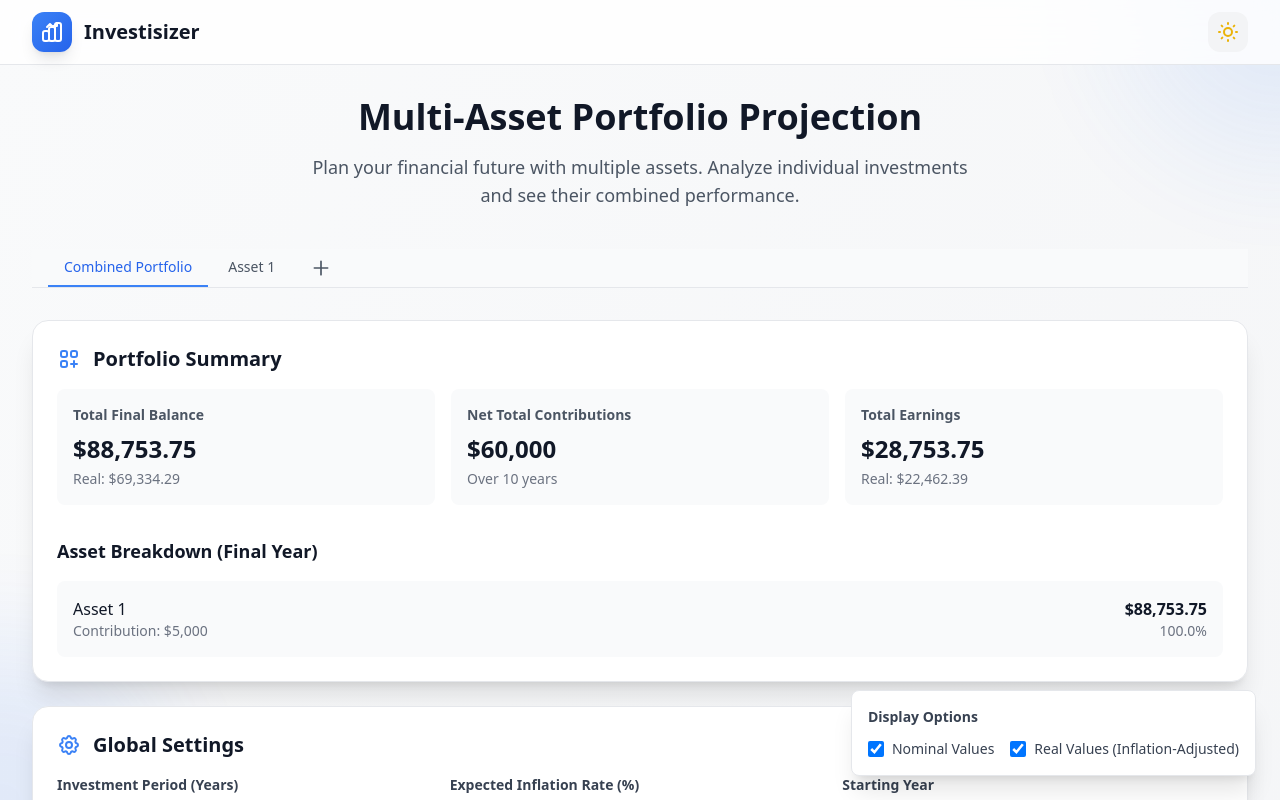
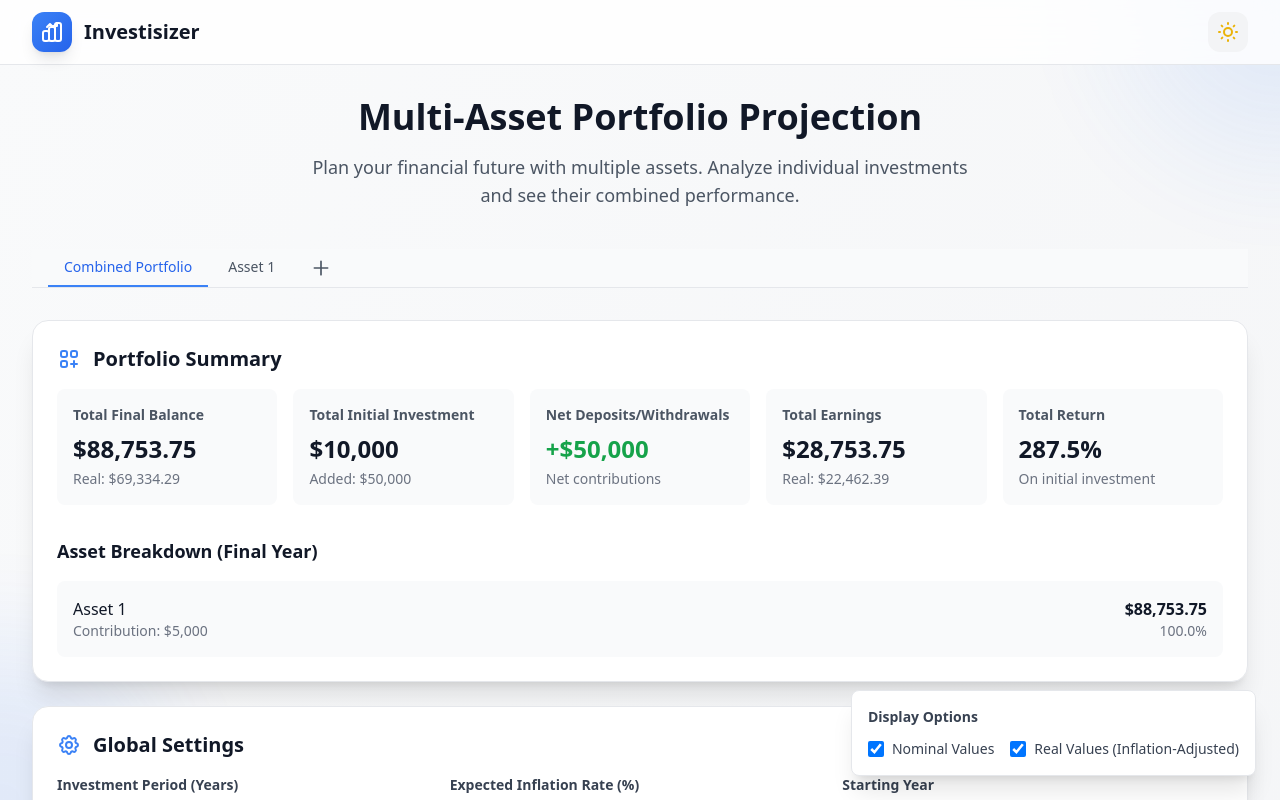
Before and after one commit to dyaboykyl/investisizer, a React (Vite) app: page / in a window 1280 px wide. Shown: the top 800 px of the page. Built offline with nearby package versions, Linux system fonts and the light colour scheme.

Commit message:
Fix contributions

```diff
--- a/src/components/asset/AssetSummary.tsx
+++ b/src/components/asset/AssetSummary.tsx
@@ -1,5 +1,5 @@
+import { observer } from 'mobx-react-lite';
 import React from 'react';
-import { observer } from 'mobx-react-lite';
 import { Asset } from '../../stores/Asset';
 
 interface AssetSummaryProps {
@@ -13,10 +13,32 @@ export const AssetSummary: React.FC<AssetSummaryProps> = observer(({ asset }) =>
     return null;
   }
 
-  const totalContributions = parseFloat(asset.inputs.initialAmount) +
-    (asset.annualContributionNumber * parseInt(asset.inputs.years));
-  const totalEarnings = finalResult.balance - totalContributions;
-  const totalReturn = totalContributions > 0 ? ((finalResult.balance - totalContributions) / totalContributions) * 100 : 0;
+  // Calculate contributions and withdrawals properly (separate from initial investment)
+  const initialAmount = parseFloat(asset.inputs.initialAmount) || 0;
+  const annualContribution = parseFloat(asset.inputs.annualContribution) || 0;
+  const years = parseInt(asset.inputs.years) || 0;
+
+  let totalContributed = 0; // Only ongoing contributions
+  let totalWithdrawn = 0;
+
+  // Calculate total contributions/withdrawals over the years (not including initial amount)
+  for (let year = 1; year <= years; year++) {
+    let yearContribution = annualContribution;
+    if (asset.inflationAdjustedContributions) {
+      const inflationRate = parseFloat(asset.inputs.inflationRate) || 0;
+      yearContribution = annualContribution * Math.pow(1 + inflationRate / 100, year);
+    }
+
+    if (yearContribution > 0) {
+      totalContributed += yearContribution;
+    } else {
+      totalWithdrawn += Math.abs(yearContribution);
+    }
+  }
+
+  const netContributions = totalContributed - totalWithdrawn;
+  const totalEarnings = finalResult.balance - initialAmount - netContributions;
+  const totalReturn = initialAmount > 0 ? (totalEarnings / initialAmount) * 100 : 0;
 
   return (
     <div className="bg-white dark:bg-gray-800 shadow-xl rounded-2xl p-6 mb-6 border border-gray-200 dark:border-gray-700">
@@ -27,7 +49,7 @@ export const AssetSummary: React.FC<AssetSummaryProps> = observer(({ asset }) =>
         Asset Summary
       </h2>
 
-      <div className="grid grid-cols-1 md:grid-cols-2 lg:grid-cols-4 gap-4">
+      <div className="grid grid-cols-1 md:grid-cols-2 lg:grid-cols-3 xl:grid-cols-5 gap-4">
         {/* Final Balance */}
         <div className="bg-gray-50 dark:bg-gray-700 rounded-lg p-4">
           <h3 className="text-sm font-semibold text-gray-600 dark:text-gray-400 mb-2">
@@ -41,16 +63,39 @@ export const AssetSummary: React.FC<AssetSummaryProps> = observer(({ asset }) =>
           </p>
         </div>
 
-        {/* Total Contributions */}
+        {/* Initial Investment */}
         <div className="bg-gray-50 dark:bg-gray-700 rounded-lg p-4">
           <h3 className="text-sm font-semibold text-gray-600 dark:text-gray-400 mb-2">
-            Total Contributions
+            Initial Investment
           </h3>
           <p className="text-2xl font-bold text-gray-900 dark:text-white">
-            ${Math.round(totalContributions).toLocaleString()}
+            ${Math.round(initialAmount).toLocaleString()}
           </p>
           <p className="text-sm text-gray-500 dark:text-gray-400 mt-1">
-            Over {asset.inputs.years} years
+            {totalContributed > 0 && (
+              <>Added: ${Math.round(totalContributed).toLocaleString()}</>
+            )}
+            {totalWithdrawn > 0 && (
+              <>Withdrawn: ${Math.round(totalWithdrawn).toLocaleString()}</>
+            )}
+            {totalContributed === 0 && totalWithdrawn === 0 && (
+              <>Starting amount</>
+            )}
+          </p>
+        </div>
+
+        {/* Net Deposits/Withdrawals */}
+        <div className="bg-gray-50 dark:bg-gray-700 rounded-lg p-4">
+          <h3 className="text-sm font-semibold text-gray-600 dark:text-gray-400 mb-2">
+            Net Deposits/Withdrawals
+          </h3>
+          <p className={`text-2xl font-bold ${netContributions >= 0 ? 'text-green-600 dark:text-green-400' : 'text-red-600 dark:text-red-400'}`}>
+            {netContributions >= 0 ? '+' : ''}${Math.round(netContributions).toLocaleString()}
+          </p>
+          <p className="text-sm text-gray-500 dark:text-gray-400 mt-1">
+            {netContributions > 0 && <>Net contributions</>}
+            {netContributions < 0 && <>Net withdrawals</>}
+            {netContributions === 0 && <>No net change</>}
           </p>
         </div>
 
--- a/src/components/portfolio/PortfolioSummary.tsx
+++ b/src/components/portfolio/PortfolioSummary.tsx
@@ -15,6 +15,12 @@ export const PortfolioSummary: React.FC<PortfolioSummaryProps> = observer(({ fin
     return null;
   }
 
+  const totalInitialInvestment = portfolioStore.totalInitialInvestment;
+  const totalContributed = portfolioStore.totalContributed;
+  const totalWithdrawn = portfolioStore.totalWithdrawn;
+  const netContributions = portfolioStore.netContributions;
+  const totalReturnPercentage = portfolioStore.totalReturnPercentage;
+
   return (
     <div className="bg-white dark:bg-gray-800 shadow-xl rounded-2xl p-6 mb-6 border border-gray-200 dark:border-gray-700">
       <h2 className="text-xl font-bold mb-4 text-gray-900 dark:text-white flex items-center">
@@ -24,7 +30,7 @@ export const PortfolioSummary: React.FC<PortfolioSummaryProps> = observer(({ fin
         Portfolio Summary
       </h2>
 
-      <div className="grid grid-cols-1 md:grid-cols-2 lg:grid-cols-3 gap-4">
+      <div className="grid grid-cols-1 md:grid-cols-2 lg:grid-cols-3 xl:grid-cols-5 gap-4">
         {/* Total Final Balance */}
         <div className="bg-gray-50 dark:bg-gray-700 rounded-lg p-4">
           <h3 className="text-sm font-semibold text-gray-600 dark:text-gray-400 mb-2">
@@ -38,17 +44,39 @@ export const PortfolioSummary: React.FC<PortfolioSummaryProps> = observer(({ fin
           </p>
         </div>
 
-        {/* Total Contributions */}
+        {/* Total Initial Investment */}
         <div className="bg-gray-50 dark:bg-gray-700 rounded-lg p-4">
           <h3 className="text-sm font-semibold text-gray-600 dark:text-gray-400 mb-2">
-            Net Total Contributions
+            Total Initial Investment
           </h3>
           <p className="text-2xl font-bold text-gray-900 dark:text-white">
-            {portfolioStore.totalContributions < 0 ? '-' : ''}$
-            {Math.abs(Math.round(portfolioStore.totalContributions)).toLocaleString()}
+            ${Math.round(totalInitialInvestment).toLocaleString()}
           </p>
           <p className="text-sm text-gray-500 dark:text-gray-400 mt-1">
-            Over {portfolioStore.years} years
+            {totalContributed > 0 && (
+              <>Added: ${Math.round(totalContributed).toLocaleString()}</>
+            )}
+            {totalWithdrawn > 0 && (
+              <>Withdrawn: ${Math.round(totalWithdrawn).toLocaleString()}</>
+            )}
+            {totalContributed === 0 && totalWithdrawn === 0 && (
+              <>Combined starting amounts</>
+            )}
+          </p>
+        </div>
+
+        {/* Net Deposits/Withdrawals */}
+        <div className="bg-gray-50 dark:bg-gray-700 rounded-lg p-4">
+          <h3 className="text-sm font-semibold text-gray-600 dark:text-gray-400 mb-2">
+            Net Deposits/Withdrawals
+          </h3>
+          <p className={`text-2xl font-bold ${netContributions >= 0 ? 'text-green-600 dark:text-green-400' : 'text-red-600 dark:text-red-400'}`}>
+            {netContributions >= 0 ? '+' : ''}${Math.round(netContributions).toLocaleString()}
+          </p>
+          <p className="text-sm text-gray-500 dark:text-gray-400 mt-1">
+            {netContributions > 0 && <>Net contributions</>}
+            {netContributions < 0 && <>Net withdrawals</>}
+            {netContributions === 0 && <>No net change</>}
           </p>
         </div>
 
@@ -62,6 +90,19 @@ export const PortfolioSummary: React.FC<PortfolioSummaryProps> = observer(({ fin
           </p>
           <p className="text-sm text-gray-500 dark:text-gray-400 mt-1">
             Real: ${finalResult.totalRealEarnings.toLocaleString()}
+          </p>
+        </div>
+
+        {/* Total Return */}
+        <div className="bg-gray-50 dark:bg-gray-700 rounded-lg p-4">
+          <h3 className="text-sm font-semibold text-gray-600 dark:text-gray-400 mb-2">
+            Total Return
+          </h3>
+          <p className="text-2xl font-bold text-gray-900 dark:text-white">
+            {totalReturnPercentage.toFixed(1)}%
+          </p>
+          <p className="text-sm text-gray-500 dark:text-gray-400 mt-1">
+            On initial investment
           </p>
         </div>
       </div>
--- a/src/stores/Asset.ts
+++ b/src/stores/Asset.ts
@@ -109,7 +109,8 @@ export class Asset {
     const baseYear = startingYear || new Date().getFullYear();
 
     let balance = initialAmountNum;
-    let totalContributions = initialAmountNum;
+    let totalContributed = 0; // Only track ongoing contributions (not initial amount)
+    let totalWithdrawn = 0; // Track total money withdrawn
 
     // Add year 0
     projections.push({
@@ -137,8 +138,17 @@ export class Asset {
       }
 
       balance = balance * (1 + rateOfReturnNum / 100) + yearContribution;
-      totalContributions += yearContribution;
-      const totalEarnings = balance - totalContributions;
+
+      // Track contributions vs withdrawals separately (not including initial amount)
+      if (yearContribution > 0) {
+        totalContributed += yearContribution;
+      } else {
+        totalWithdrawn += Math.abs(yearContribution);
+      }
+
+      // Calculate earnings: balance - initial investment - net contributions
+      const netContributions = totalContributed - totalWithdrawn;
+      const totalEarnings = balance - initialAmountNum - netContributions;
       const yearlyGain = balance - previousBalance - yearContribution;
 
       // Calculate real values (adjusted for inflation)
--- a/src/stores/PortfolioStore.ts
+++ b/src/stores/PortfolioStore.ts
@@ -1,4 +1,4 @@
-import { makeAutoObservable, computed } from 'mobx';
+import { computed, makeAutoObservable } from 'mobx';
 import { Asset } from './Asset';
 
 export interface CombinedResult {
@@ -42,7 +42,12 @@ export class PortfolioStore {
       assetsList: computed,
       hasAssets: computed,
       activeAsset: computed,
-      totalContributions: computed
+      totalContributions: computed,
+      totalInitialInvestment: computed,
+      totalContributed: computed,
+      totalWithdrawn: computed,
+      netContributions: computed,
+      totalReturnPercentage: computed
     });
 
     // Load from localStorage on initialization
@@ -149,10 +154,12 @@ export class PortfolioStore {
 
   get totalContributions(): number {
     return this.enabledAssets.reduce((total, asset) => {
-      const initialAmount = parseFloat(asset.inputs.initialAmount) || 0;
       const annualContribution = parseFloat(asset.inputs.annualContribution) || 0;
       const years = parseInt(this.years) || 0;
       const inflationRate = parseFloat(asset.inputs.inflationRate) || 0;
+
+      // Only count positive contributions
+      if (annualContribution <= 0) return total;
 
       if (asset.inflationAdjustedContributions && years > 0) {
         // Calculate sum of inflation-adjusted contributions
@@ -160,11 +167,73 @@ export class PortfolioStore {
         for (let year = 1; year <= years; year++) {
           contributionSum += annualContribution * Math.pow(1 + inflationRate / 100, year);
         }
-        return total + initialAmount + contributionSum;
+        return total + contributionSum;
       } else {
-        return total + initialAmount + (annualContribution * years);
+        return total + (annualContribution * years);
       }
     }, 0);
+  }
+
+  get totalInitialInvestment(): number {
+    return this.enabledAssets.reduce((total, asset) => {
+      const initialAmount = parseFloat(asset.inputs.initialAmount) || 0;
+      return total + initialAmount;
+    }, 0);
+  }
+
+  get totalContributed(): number {
+    return this.enabledAssets.reduce((total, asset) => {
+      const annualContribution = parseFloat(asset.inputs.annualContribution) || 0;
+      const years = parseInt(this.years) || 0;
+      const inflationRate = parseFloat(asset.inputs.inflationRate) || 0;
+
+      if (annualContribution <= 0) return total; // No contributions, only withdrawals
+
+      if (asset.inflationAdjustedContributions && years > 0) {
+        // Calculate sum of inflation-adjusted contributions
+        let contributionSum = 0;
+        for (let year = 1; year <= years; year++) {
+          contributionSum += annualContribution * Math.pow(1 + inflationRate / 100, year);
+        }
+        return total + contributionSum;
+      } else {
+        return total + (annualContribution * years);
+      }
+    }, 0);
+  }
+
+  get totalWithdrawn(): number {
+    return this.enabledAssets.reduce((total, asset) => {
+      const annualContribution = parseFloat(asset.inputs.annualContribution) || 0;
+      const years = parseInt(this.years) || 0;
+      const inflationRate = parseFloat(asset.inputs.inflationRate) || 0;
+
+      if (annualContribution >= 0) return total; // No withdrawals, only contributions
+
+      const withdrawalAmount = Math.abs(annualContribution);
+
+      if (asset.inflationAdjustedContributions && years > 0) {
+        // Calculate sum of inflation-adjusted withdrawals
+        let withdrawalSum = 0;
+        for (let year = 1; year <= years; year++) {
+          withdrawalSum += withdrawalAmount * Math.pow(1 + inflationRate / 100, year);
+        }
+        return total + withdrawalSum;
+      } else {
+        return total + (withdrawalAmount * years);
+      }
+    }, 0);
+  }
+
+  get netContributions(): number {
+    return this.totalContributed - this.totalWithdrawn;
+  }
+
+  get totalReturnPercentage(): number {
+    const finalResult = this.combinedResults[this.combinedResults.length - 1];
+    if (!finalResult || this.totalInitialInvestment === 0) return 0;
+
+    return (finalResult.totalEarnings / this.totalInitialInvestment) * 100;
   }
 
   get combinedResults(): CombinedResult[] {
```
Also changed, not shown: 2 other files (tests, documents, lock files or other folders).
